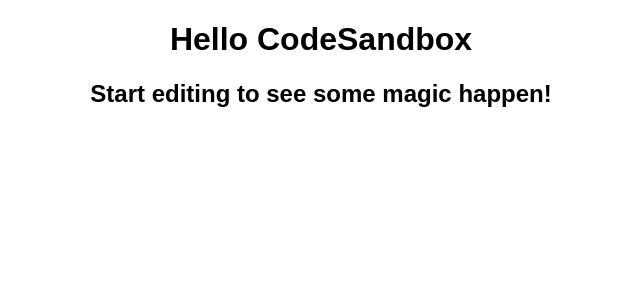
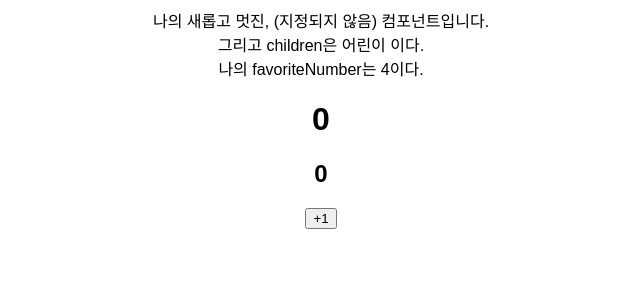
Before and after one commit to gosunman/theArtOfReact, a React (Create React App) app: page / in a window 1280 px wide. Shown: the top 300 px of the page, without its empty margins (319-959 px from the left). Built offline with nearby package versions, Linux system fonts and the light colour scheme.

Commit message:
3.4.1.3: class component + setState의 비동기적 작용

```diff
--- a/src/App.js
+++ b/src/App.js
@@ -1,11 +1,13 @@
 import React from "react";
 import "./styles.css";
+import MyComponent from "./MyComponent";
+import Counter from "./Counter";
 
 export default function App() {
   return (
     <div className="App">
-      <h1>Hello CodeSandbox</h1>
-      <h2>Start editing to see some magic happen!</h2>
+      <MyComponent favoriteNumber={4}> 어린이 </MyComponent>
+      <Counter />
     </div>
   );
 }
--- a/src/Counter.js
+++ b/src/Counter.js
@@ -1,22 +1,31 @@
 import React, { Component } from "react";
 
 class Counter extends Component {
-  constructor(props) {
-    super(props);
-    // state의 초깃값 설정하기
-    this.state = {
-      number: 0
-    };
-  }
+  // constructor(props) {
+  //   super(props);
+  //   // state의 초깃값 설정하기
+  //   this.state = {
+  //     number: 0,
+  //     fixedNumber: 0,
+  //   };
+  // }
+
+  state = {
+    number: 0,
+    fixedNumber: 0,
+  };
+
   render() {
-    const { number } = this.state;
+    const { number, fixedNumber } = this.state;
     // state를 조회할 때는 this.state로 조회합니다.
     return (
       <div>
         <h1>{number}</h1>
+        <h2>{fixedNumber}</h2>
         <button
           onClick={() => {
             this.setState({ number: number + 1 });
+            this.setState({ number: this.state.number + 1 });
           }}
         >
           +1
--- a/src/MyComponent.js
+++ b/src/MyComponent.js
@@ -13,12 +13,12 @@
 };
 
 MyComponent.defaultProps = {
-  name: "(지정되지 않음)"
+  name: "(지정되지 않음)",
 };
 
-MyComponent.PropTypes = {
+MyComponent.propTypes = {
   name: PropTypes.string,
-  favoriteNumber: PropTypes.number.isRequired
+  favoriteNumber: PropTypes.number.isRequired,
 };
 
 export default MyComponent;
```
Also changed, not shown: package.json (line endings or trailing spaces), 2 other files (tests, documents, lock files or other folders).
